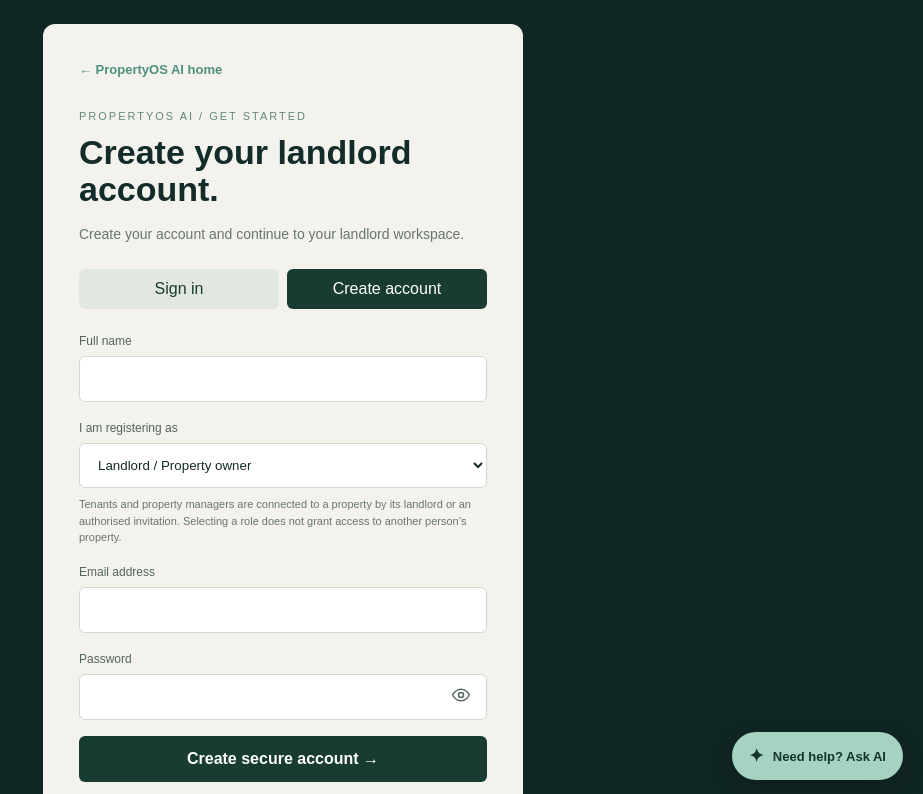
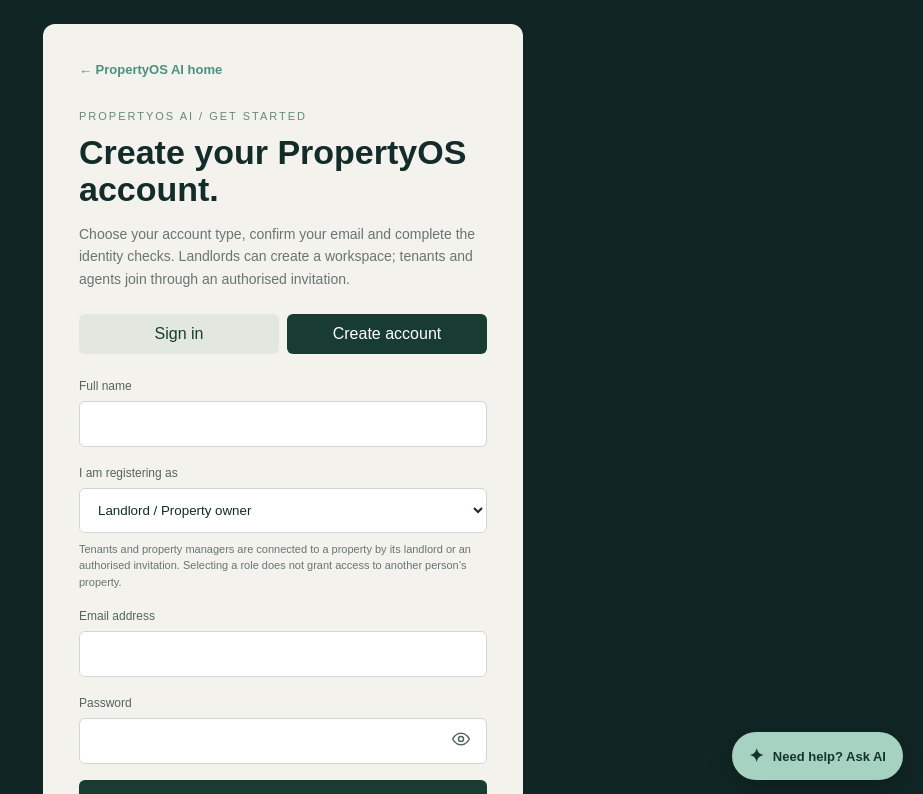
Before and after one commit to Stariuxe/create-an-app-that-monitors-rent-of-properties, a Next.js app: page /signup in a window 1280 px wide. Shown: the top 794 px of the page, without its empty margins (357-1280 px from the left). Built offline with nearby package versions, Linux system fonts and the light colour scheme.

Commit message:
Update signup page for landlord tenant and agent registration

```diff
--- a/app/signup/page.tsx
+++ b/app/signup/page.tsx
@@ -1,7 +1,7 @@
 import LoginForm from "@/app/login/login-form";
 
 export const metadata = {
-  title: "Create your landlord account",
+  title: "Create your PropertyOS account",
   description: "Create a PropertyOS AI account to organise your rental property portfolio.",
   robots: { index: false, follow: false },
 };
@@ -12,8 +12,8 @@ export default function SignupPage() {
       <div style={{ width: "100%", maxWidth: 480, padding: 36, background: "#f3f2ec", borderRadius: 12 }}>
         <a href="/" style={{ color: "#4d907f", fontWeight: 700, fontSize: 13 }}>← PropertyOS AI home</a>
         <p style={{ color: "#638a7e", fontSize: 11, letterSpacing: 2, marginTop: 32 }}>PROPERTYOS AI / GET STARTED</p>
-        <h1 style={{ fontSize: 34, lineHeight: 1.1, margin: "12px 0", color: "#132c2a" }}>Create your landlord account.</h1>
-        <p style={{ color: "#687573", fontSize: 14, lineHeight: 1.6, marginBottom: 24 }}>Create your account and continue to your landlord workspace.</p>
+        <h1 style={{ fontSize: 34, lineHeight: 1.1, margin: "12px 0", color: "#132c2a" }}>Create your PropertyOS account.</h1>
+        <p style={{ color: "#687573", fontSize: 14, lineHeight: 1.6, marginBottom: 24 }}>Choose your account type, confirm your email and complete the identity checks. Landlords can create a workspace; tenants and agents join through an authorised invitation.</p>
         <LoginForm initialMode="signup" />
         <p style={{ marginTop: 20, fontSize: 13, color: "#687573" }}>Already have an account? <a href="/login" style={{ color: "#183b32", fontWeight: 700 }}>Sign in</a></p>
       </div>
```
